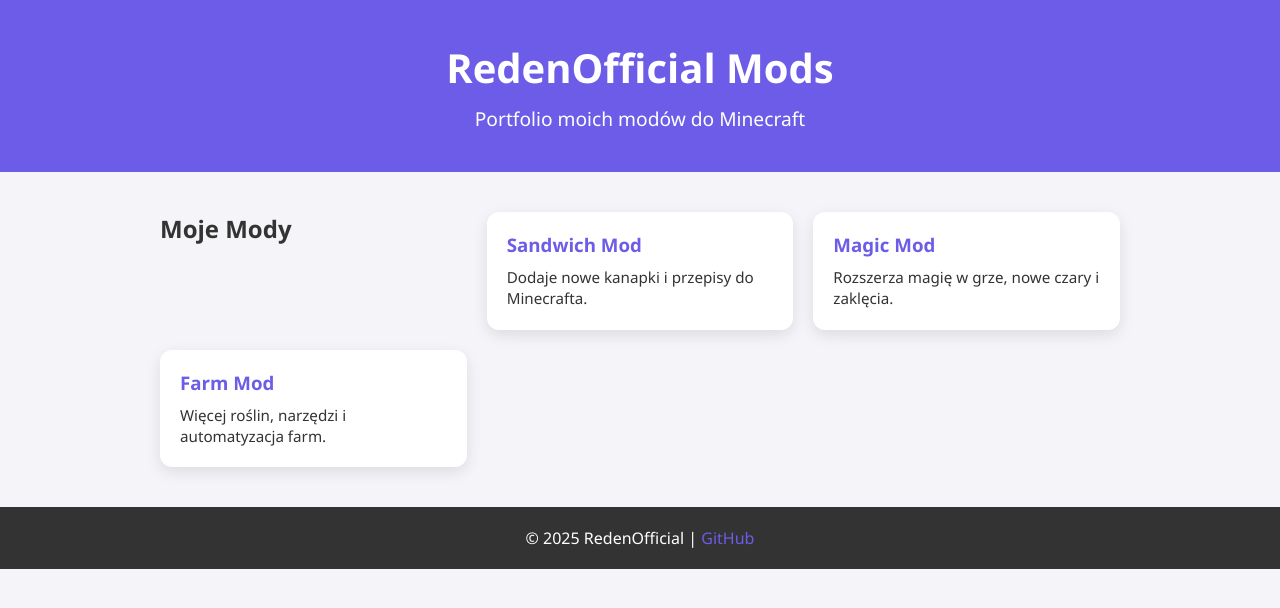
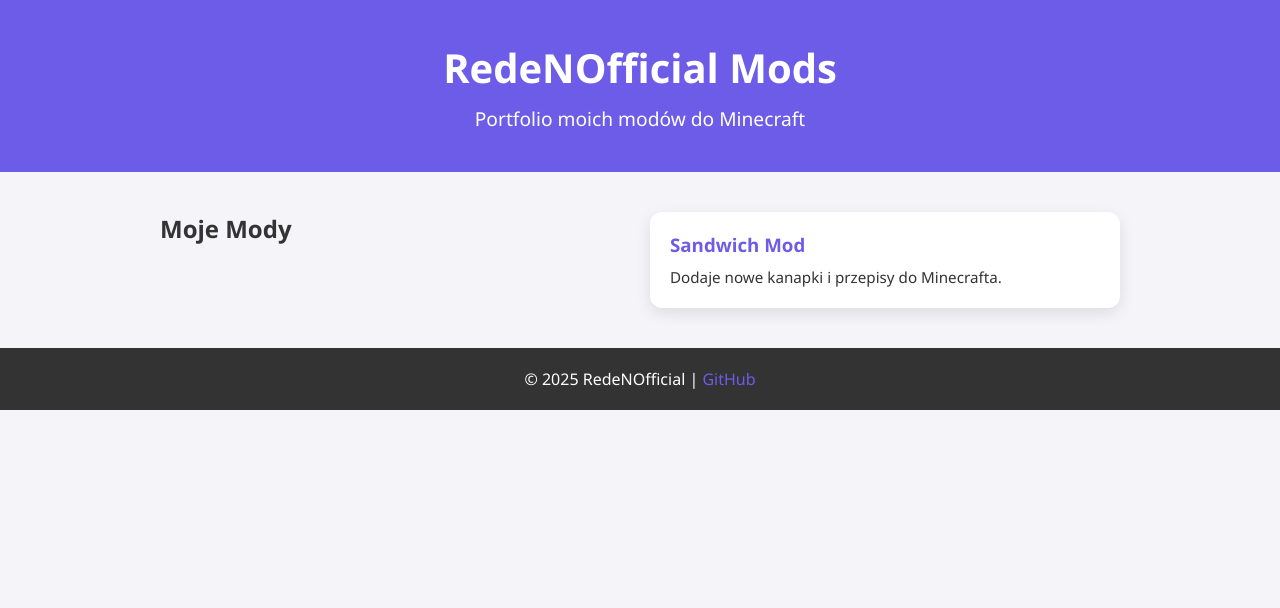
Before and after one commit to RedeNOfficial/RedeNOfficial.github.io, a plain HTML site: page index.html in a window 1280 px wide. Drawn offline with Linux system fonts and the light colour scheme.

Commit message:
Update index.html

```diff
--- a/index.html
+++ b/index.html
@@ -8,7 +8,7 @@
 </head>
 <body>
   <header>
-    <h1>RedenOfficial Mods</h1>
+    <h1>RedeNOfficial Mods</h1>
     <p>Portfolio moich modów do Minecraft</p>
   </header>
 
@@ -19,19 +19,11 @@
         <h3>Sandwich Mod</h3>
         <p>Dodaje nowe kanapki i przepisy do Minecrafta.</p>
       </div>
-      <div class="mod-card">
-        <h3>Magic Mod</h3>
-        <p>Rozszerza magię w grze, nowe czary i zaklęcia.</p>
-      </div>
-      <div class="mod-card">
-        <h3>Farm Mod</h3>
-        <p>Więcej roślin, narzędzi i automatyzacja farm.</p>
-      </div>
     </section>
   </main>
 
   <footer>
-    <p>© 2025 RedenOfficial | <a href="https://github.com/RedenOfficial">GitHub</a></p>
+    <p>© 2025 RedeNOfficial | <a href="https://github.com/RedeNOfficial">GitHub</a></p>
   </footer>
 </body>
 </html>
```
